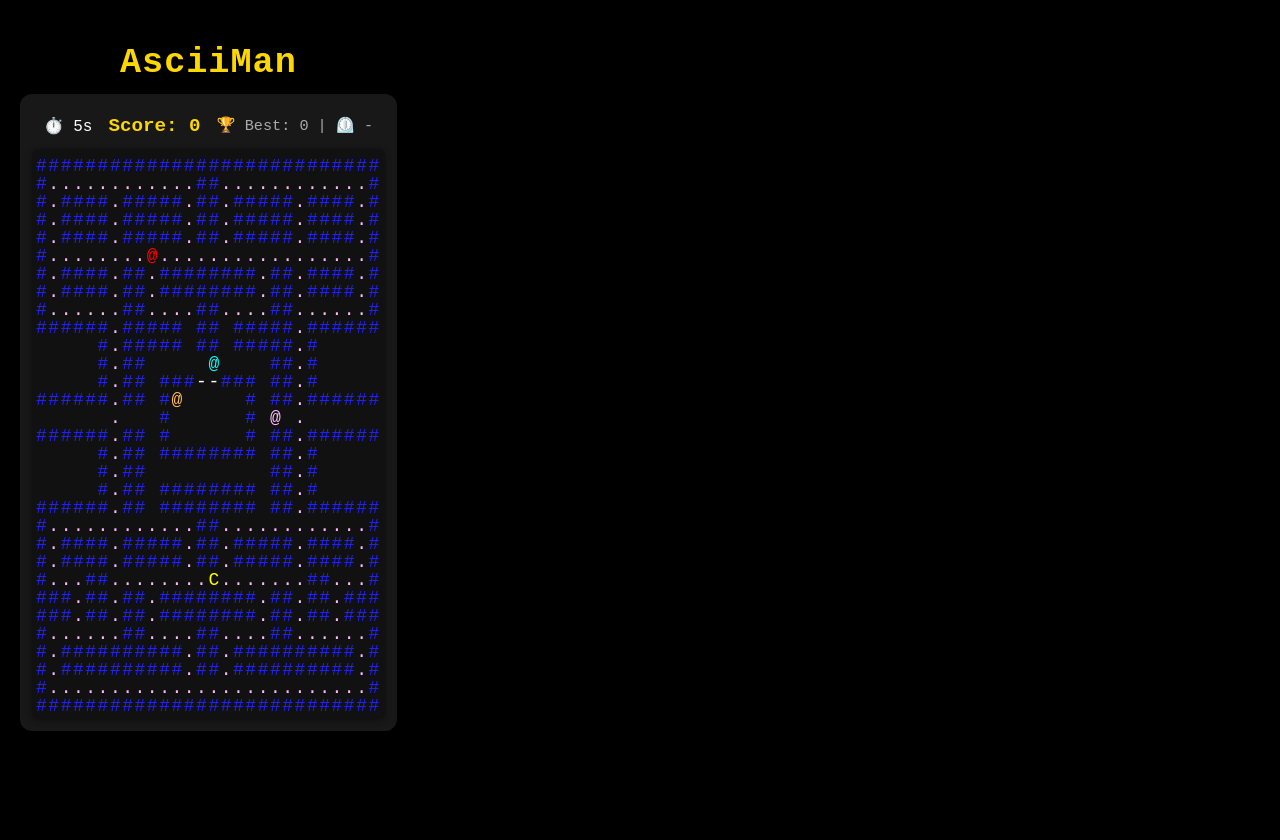
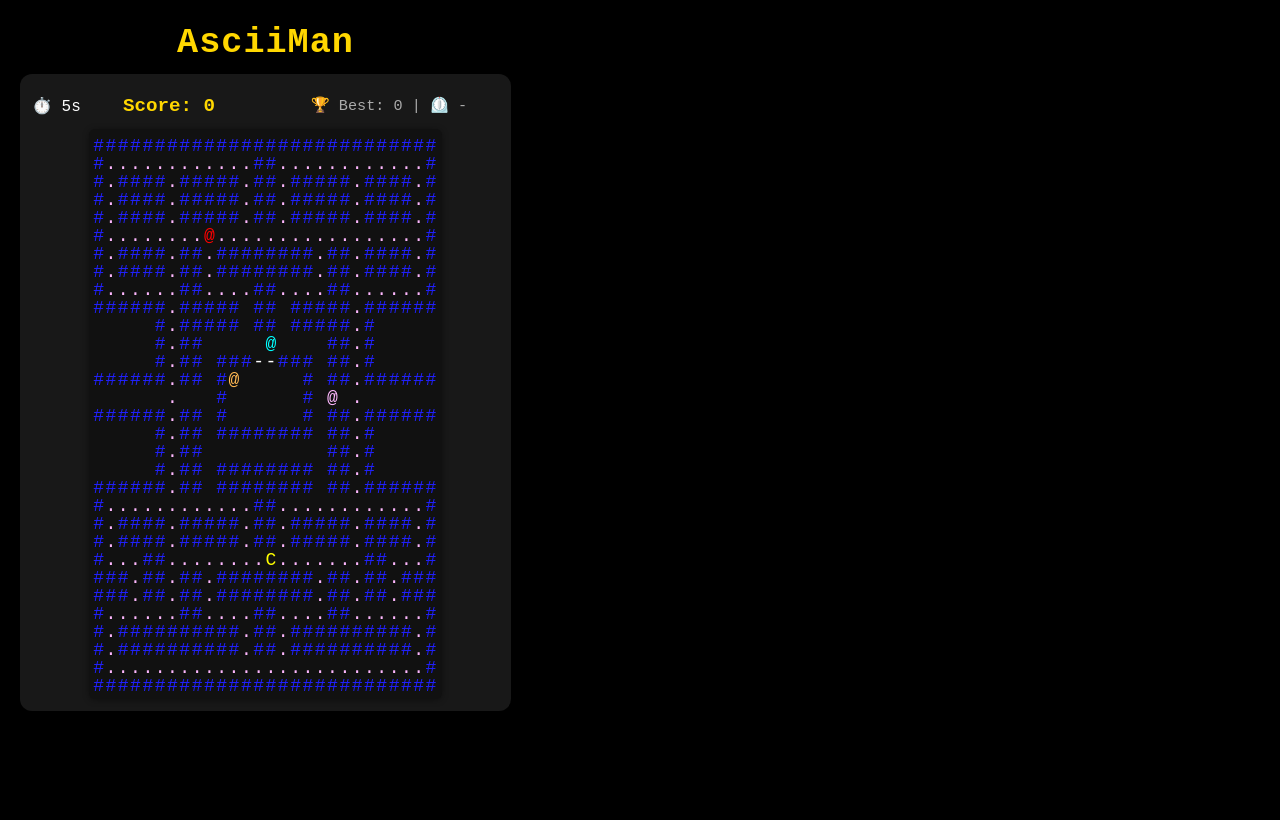
Before and after one commit to MarinaPrice-Dev/asciiman, a React (Vite) app: page / in a window 1280 px wide. Built offline with nearby package versions, Linux system fonts and the light colour scheme.

Commit message:
Set fixed widths for Timer, Score, and BestStats to prevent board resizing with high digit counts

```diff
--- a/src/components/Game.tsx
+++ b/src/components/Game.tsx
@@ -15,7 +15,7 @@ const GameContainer = styled.div`
   display: flex;
   flex-direction: column;
   align-items: center;
-  padding: 20px;
+  padding: 0 20px 20px 20px;
   background-color: black;
   color: white;
   font-family: monospace;
@@ -66,16 +66,22 @@ const Score = styled.div`
   font-size: 1.2rem;
   font-weight: bold;
   color: #ffd700;
+  width: 140px;
+  text-align: left;
 `;
 
 const Timer = styled.div`
   font-size: 1rem;
   color: #fff;
+  width: 75px;
+  text-align: left;
 `;
 
 const BestStats = styled.div`
   font-size: 0.95rem;
   color: #aaa;
+  width: 220px;
+  text-align: center;
 `;
 
 const GameMessage = styled.div`
```
